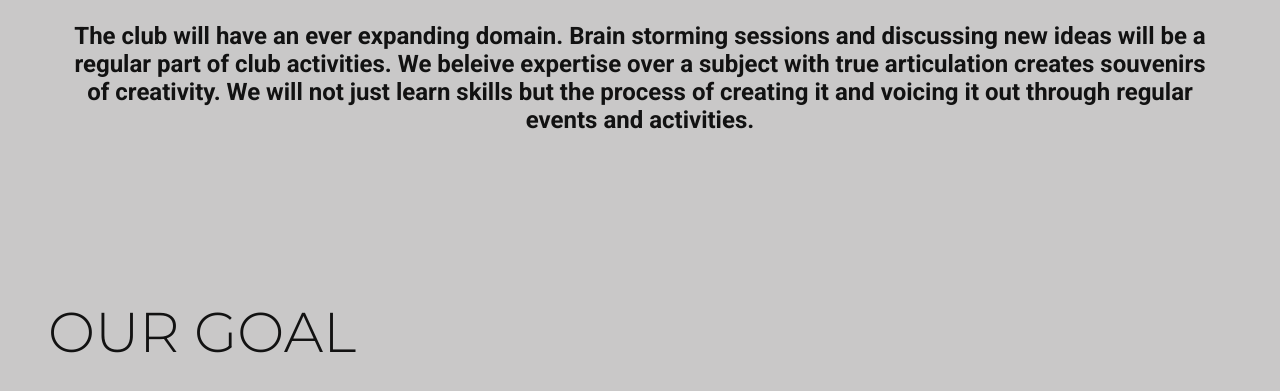
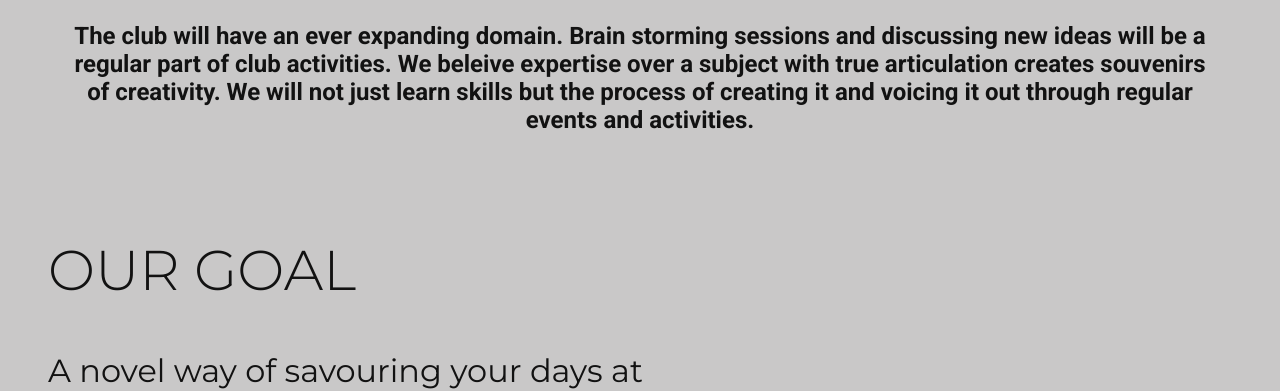
Before and after one commit to avijits01/EnigmaWeb, a PHP site: page /landing.html in a window 1280 px wide. Shown: the part 1348-1739 px from the top of the page. Run offline with PHP 8.4, Linux system fonts and the light colour scheme; some libraries are stand-ins or nearby versions.

Commit message:
layout fixes

```diff
--- a/css/landingLayout.css
+++ b/css/landingLayout.css
@@ -91,6 +91,7 @@
   }
 
   .goal-section {
+    padding: 0;
     padding-left: 3em;
     flex:50%;
   }
--- a/landing.html
+++ b/landing.html
@@ -16,7 +16,6 @@
 
     <link rel="stylesheet" type="text/css" href="css/projectCards.css">
     <link rel="stylesheet" href="css/map.css">
-
     <link rel="stylesheet" type="text/css" href="css/fake.css">
     <link rel="stylesheet" type="text/css" href="css/perspective.css">
     <link href="https://unpkg.com/aos@2.3.1/dist/aos.css" rel="stylesheet">
@@ -64,7 +63,7 @@
     </section>
 
     <section class="content-section max-height">
-        <div class="intro max-height">
+        <div class="intro">
             <h1 data-aos="fade-up" class="intro-header">WHAT ARE WE DOING HERE?</h1>
             <h2 data-aos="fade-up">Working on valuable projects:</h2>
             <h6 class="intro-text text-container" data-aos="fade-up">
```
